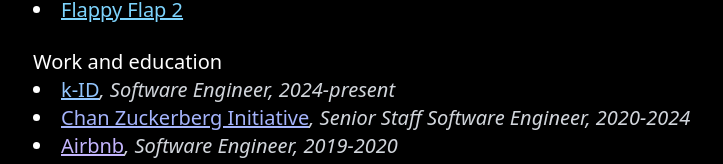
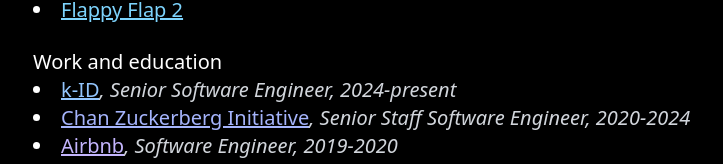
Before and after one commit to ahuth/ahuth.github.io, a Next.js app: page / in a window 1280 px wide. Shown: the part 600-764 px from the top of the page, without its empty margins (271-994 px from the left). Built offline with nearby package versions, Linux system fonts and the light colour scheme.

Commit message:
Update title

```diff
--- a/app/page.tsx
+++ b/app/page.tsx
@@ -113,7 +113,7 @@
             <li>
               <Link href="https://k-id.com/">k-ID</Link>
               <span className="italic text-gray-300">
-                , Software Engineer, 2024-present
+                , Senior Software Engineer, 2024-present
               </span>
             </li>
             <li>
```
